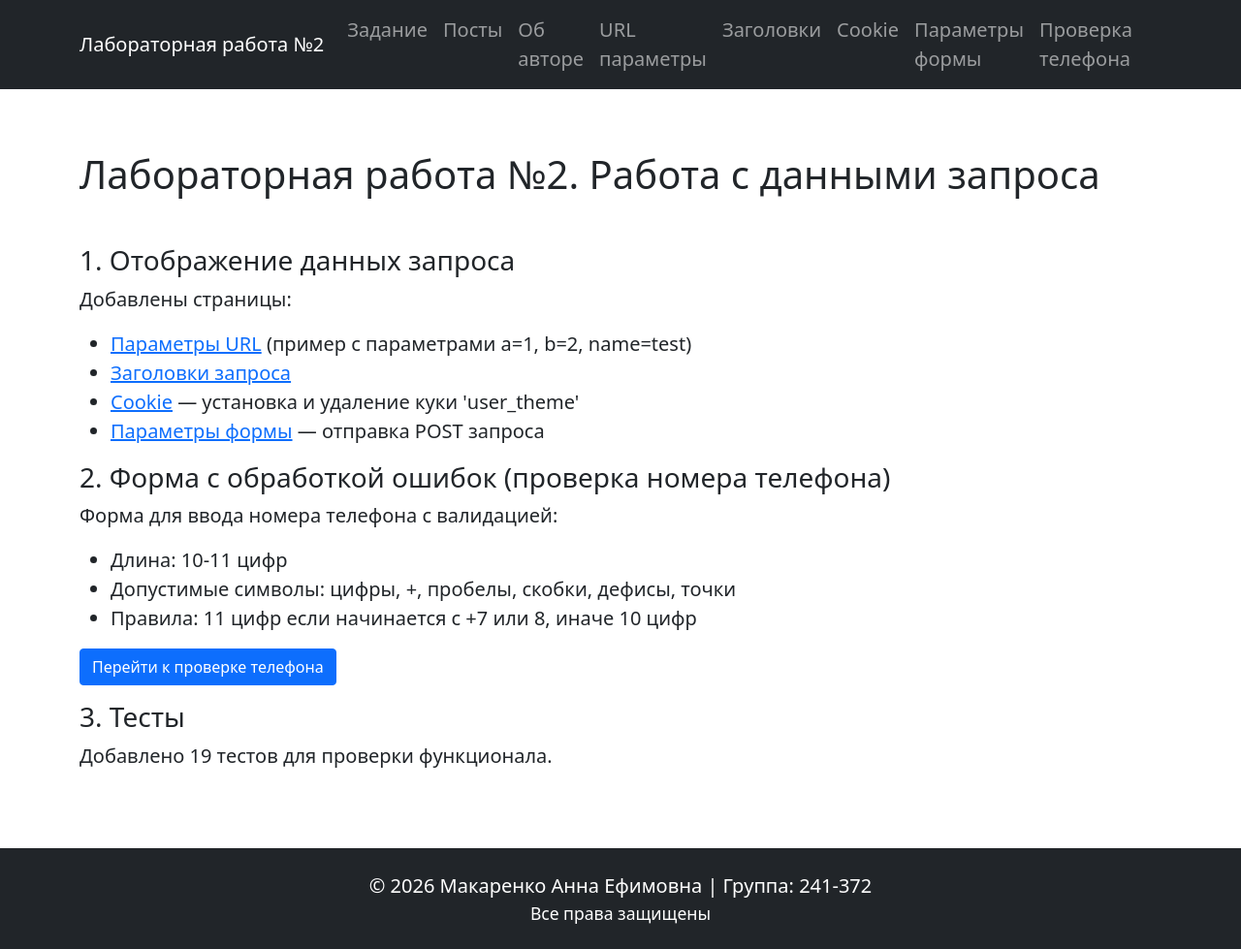
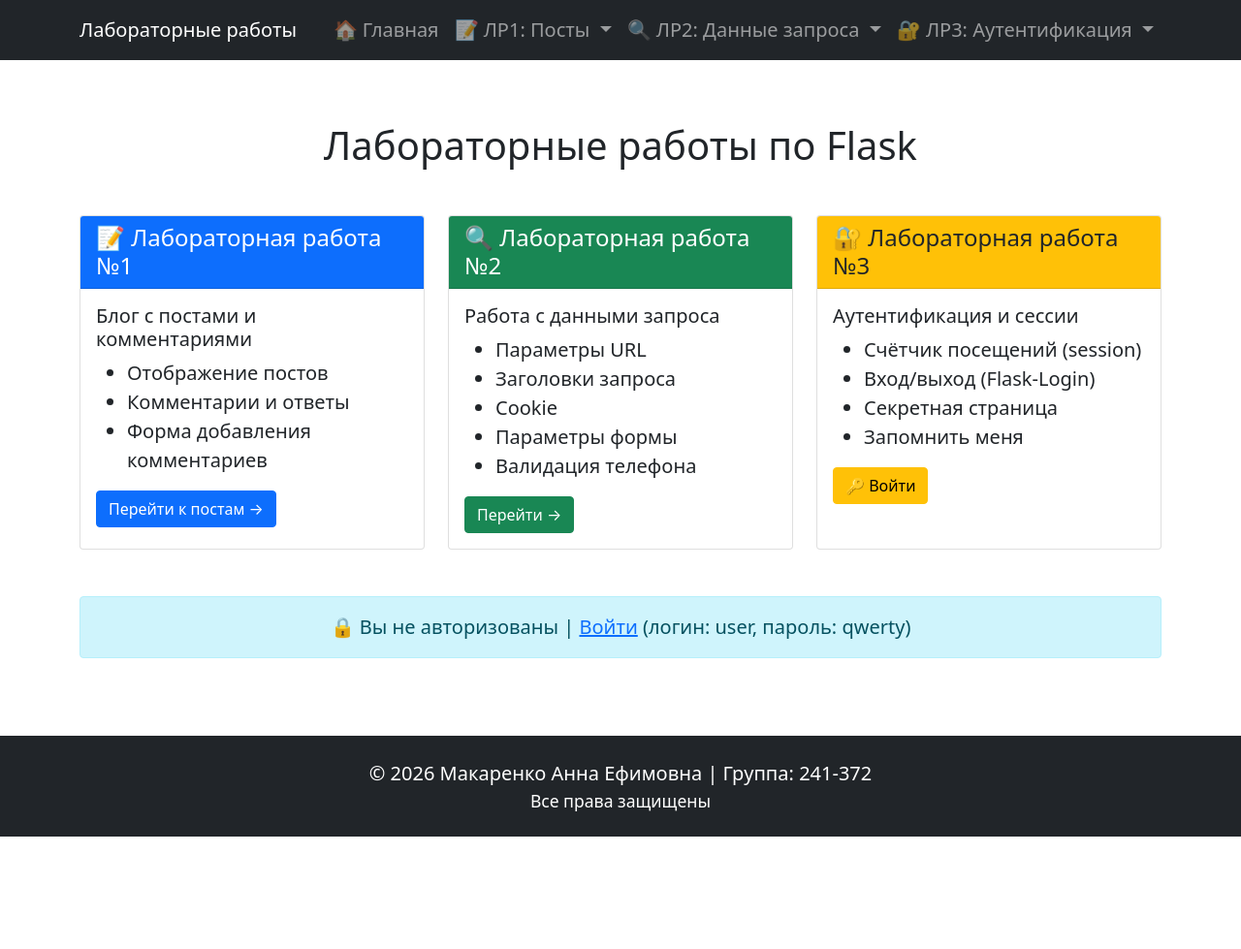
Before and after one commit to annamakarrenko/lab1-web-app, a Flask app: page / in a window 1280 px wide. Shown: the whole page at 97% size. After the commit the page ends 863 px from the top, so only its background shows below. Run offline with Flask 3, Linux system fonts and the light colour scheme.

Commit message:
Complete Lab3

```diff
--- a/app.py
+++ b/app.py
@@ -3,11 +3,14 @@ import random
 import re
 from datetime import datetime
 from functools import lru_cache
-from flask import Flask, render_template, request, make_response, redirect, url_for
+from flask import Flask, render_template, request, make_response, redirect, url_for, session, flash
+from flask_login import LoginManager, login_user, logout_user, login_required, current_user
 from faker import Faker
+from models import User
 
 fake = Faker()
 
+# Получаем путь к текущей директории
 base_dir = os.path.dirname(os.path.abspath(__file__))
 
 templates_path = os.path.join(base_dir, 'templates')
@@ -21,6 +24,22 @@ if not os.path.exists(static_path):
 app = Flask(__name__,
             template_folder=templates_path,
             static_folder=static_path)
+
+# Секретный ключ для сессий
+app.config['SECRET_KEY'] = 'your-secret-key-here-change-in-production-2026'
+
+# Инициализация Flask-Login
+login_manager = LoginManager()
+login_manager.init_app(app)
+login_manager.login_view = 'login'
+login_manager.login_message = 'Для доступа к этой странице необходимо войти в систему.'
+login_manager.login_message_category = 'warning'
+
+@login_manager.user_loader
+def load_user(user_id):
+    """Загрузка пользователя по ID для Flask-Login"""
+    return User.get(user_id)
+
 application = app
 
 images_ids = [
@@ -93,19 +112,16 @@ def about():
 def page_not_found(e):
     return render_template('404.html'), 404
 
-# 1. Параметры URL
 @app.route('/url-params')
 def url_params():
     params = dict(request.args)
     return render_template('url_params.html', title='Параметры URL', params=params)
 
-# 2. Заголовки запроса
 @app.route('/headers')
 def headers():
     headers_dict = dict(request.headers)
     return render_template('headers.html', title='Заголовки запроса', headers=headers_dict)
 
-# 3. Cookie
 @app.route('/cookies')
 def cookies_page():
     cookies_dict = dict(request.cookies)
@@ -115,21 +131,16 @@ def cookies_page():
 
 @app.route('/set-cookie')
 def set_cookie():
-    # Создаем ответ с перенаправлением на страницу cookie
     response = make_response(redirect(url_for('cookies_page')))
-    # Устанавливаем cookie на 1 час
     response.set_cookie('user_theme', 'dark', max_age=3600)
     return response
 
 @app.route('/delete-cookie')
 def delete_cookie():
-    # Создаем ответ с перенаправлением на страницу cookie
     response = make_response(redirect(url_for('cookies_page')))
-    # Удаляем cookie
     response.delete_cookie('user_theme')
     return response
 
-# 4. Параметры формы
 @app.route('/form-params', methods=['GET', 'POST'])
 def form_params():
     form_data = None
@@ -137,41 +148,29 @@ def form_params():
         form_data = dict(request.form)
     return render_template('form_params.html', title='Параметры формы', form_data=form_data)
 
-# 5. Проверка номера телефона (с валидацией)
 def validate_phone(phone):
-    """
-    Валидация и форматирование номера телефона
-    Возвращает: (отформатированный_номер, сообщение_об_ошибке)
-    """
     if not phone:
         return None, 'Недопустимый ввод. Введите номер телефона.'
 
-    # Проверка на недопустимые символы
-    # Разрешенные символы: цифры, +, пробелы, скобки, дефисы, точки
     allowed_chars_pattern = r'[^\d\+\s\(\)\-\.]'
     invalid_chars = re.findall(allowed_chars_pattern, phone)
     if invalid_chars:
         return None, 'Недопустимый ввод. В номере телефона встречаются недопустимые символы.'
 
-    # Извлекаем все цифры из номера
     digits = re.sub(r'\D', '', phone)
 
-    # Проверка количества цифр
     if len(digits) not in [10, 11]:
         return None, 'Недопустимый ввод. Неверное количество цифр.'
 
-    # Проверка для 11-значных номеров (должны начинаться с 7 или 8)
     if len(digits) == 11:
         if digits[0] not in ['7', '8']:
             return None, 'Недопустимый ввод. Неверное количество цифр.'
-        # Убираем первую цифру (7 или 8)
         number = digits[1:]
     elif len(digits) == 10:
         number = digits
     else:
         return None, 'Недопустимый ввод. Неверное количество цифр.'
 
-    # Форматируем номер в вид 8-XXX-XXX-XX-XX
     formatted = f"8-{number[:3]}-{number[3:6]}-{number[6:8]}-{number[8:]}"
     return formatted, None
 
@@ -189,5 +188,60 @@ def phone_form():
                          error=error, formatted_phone=formatted_phone,
                          phone_input=phone_input)
 
+@app.route('/visit-counter')
+def visit_counter():
+    """Страница счётчика посещений (использует session)"""
+    count = session.get('visit_count', 0)
+    count += 1
+    session['visit_count'] = count
+
+    return render_template('visit_counter.html', title='Счётчик посещений', visit_count=count)
+
+@app.route('/secret')
+@login_required
+def secret_page():
+    """Секретная страница (только для авторизованных пользователей)"""
+    secret_count = session.get('secret_visit_count', 0)
+    secret_count += 1
+    session['secret_visit_count'] = secret_count
+
+    return render_template('secret.html', title='Секретная страница', visit_count=secret_count)
+
+@app.route('/login', methods=['GET', 'POST'])
+def login():
+    """Страница входа в систему"""
+    if current_user.is_authenticated:
+        flash('Вы уже авторизованы!', 'info')
+        return redirect(url_for('index'))
+
+    next_url = request.args.get('next')
+
+    if request.method == 'POST':
+        username = request.form.get('username')
+        password = request.form.get('password')
+        remember = request.form.get('remember') == 'on'
+
+        user = User.find_by_username(username)
+
+        if user and user.password == password:
+            login_user(user, remember=remember)
+            flash(f'Добро пожаловать, {username}! Вы успешно вошли в систему.', 'success')
+
+            if next_url:
+                return redirect(next_url)
+            return redirect(url_for('index'))
+        else:
+            flash('Неверное имя пользователя или пароль. Попробуйте снова.', 'danger')
+
+    return render_template('login.html', title='Вход в систему')
+
+@app.route('/logout')
+@login_required
+def logout():
+    """Выход из системы"""
+    logout_user()
+    flash('Вы успешно вышли из системы.', 'info')
+    return redirect(url_for('index'))
+
 if __name__ == '__main__':
     app.run(debug=True)
--- a/requirements.txt
+++ b/requirements.txt
@@ -20,3 +20,4 @@ typing-extensions==4.12.2
 werkzeug==3.0.6
 zipp==3.20.2
 gunicorn==21.2.0
+Flask-Login==0.6.3
--- a/templates/base.html
+++ b/templates/base.html
@@ -5,39 +5,63 @@
     <meta name="viewport" content="width=device-width, initial-scale=1">
     <link href="https://cdn.jsdelivr.net/npm/bootstrap@5.0.2/dist/css/bootstrap.min.css" rel="stylesheet">
     <link rel="stylesheet" href="{{ url_for('static', filename='styles.css') }}">
-    <title>{% if title %}{{ title }}{% else %}Лабораторная работа №2{% endif %}</title>
+    <title>{% if title %}{{ title }}{% else %}Лабораторная работа №3{% endif %}</title>
     <style>
-      html {
-        height: 100%;
-      }
-      body {
-        min-height: 100vh;
-        display: flex;
-        flex-direction: column;
-      }
-      main {
-        flex: 1;
-      }
+      html { height: 100%; }
+      body { min-height: 100vh; display: flex; flex-direction: column; }
+      main { flex: 1; }
     </style>
   </head>
   <body>
     <header>
       <nav class="navbar navbar-expand-lg navbar-dark bg-dark">
         <div class="container">
-          <a class="navbar-brand" href="{{ url_for('index') }}">Лабораторная работа №2</a>
+          <a class="navbar-brand" href="{{ url_for('index') }}">Лабораторные работы</a>
           <button class="navbar-toggler" type="button" data-bs-toggle="collapse" data-bs-target="#navbarNav">
             <span class="navbar-toggler-icon"></span>
           </button>
           <div class="collapse navbar-collapse" id="navbarNav">
             <ul class="navbar-nav ms-auto">
-              <li class="nav-item"><a class="nav-link" href="{{ url_for('index') }}">Задание</a></li>
-              <li class="nav-item"><a class="nav-link" href="{{ url_for('posts') }}">Посты</a></li>
-              <li class="nav-item"><a class="nav-link" href="{{ url_for('about') }}">Об авторе</a></li>
-              <li class="nav-item"><a class="nav-link" href="{{ url_for('url_params') }}">URL параметры</a></li>
-              <li class="nav-item"><a class="nav-link" href="{{ url_for('headers') }}">Заголовки</a></li>
-              <li class="nav-item"><a class="nav-link" href="{{ url_for('cookies_page') }}">Cookie</a></li>
-              <li class="nav-item"><a class="nav-link" href="{{ url_for('form_params') }}">Параметры формы</a></li>
-              <li class="nav-item"><a class="nav-link" href="{{ url_for('phone_form') }}">Проверка телефона</a></li>
+              <li class="nav-item"><a class="nav-link" href="{{ url_for('index') }}">🏠 Главная</a></li>
+
+              <li class="nav-item dropdown">
+                <a class="nav-link dropdown-toggle" href="#" id="lab1Dropdown" role="button" data-bs-toggle="dropdown">
+                  📝 ЛР1: Посты
+                </a>
+                <ul class="dropdown-menu">
+                  <li><a class="dropdown-item" href="{{ url_for('posts') }}">📋 Список постов</a></li>
+                  <li><a class="dropdown-item" href="{{ url_for('about') }}">👤 Об авторе</a></li>
+                </ul>
+              </li>
+
+              <li class="nav-item dropdown">
+                <a class="nav-link dropdown-toggle" href="#" id="lab2Dropdown" role="button" data-bs-toggle="dropdown">
+                  🔍 ЛР2: Данные запроса
+                </a>
+                <ul class="dropdown-menu">
+                  <li><a class="dropdown-item" href="{{ url_for('url_params') }}?a=1&b=2&name=test">📎 Параметры URL</a></li>
+                  <li><a class="dropdown-item" href="{{ url_for('headers') }}">📨 Заголовки запроса</a></li>
+                  <li><a class="dropdown-item" href="{{ url_for('cookies_page') }}">🍪 Cookie</a></li>
+                  <li><a class="dropdown-item" href="{{ url_for('form_params') }}">📝 Параметры формы</a></li>
+                  <li><a class="dropdown-item" href="{{ url_for('phone_form') }}">📞 Проверка телефона</a></li>
+                </ul>
+              </li>
+
+              <li class="nav-item dropdown">
+                <a class="nav-link dropdown-toggle" href="#" id="lab3Dropdown" role="button" data-bs-toggle="dropdown">
+                  🔐 ЛР3: Аутентификация
+                </a>
+                <ul class="dropdown-menu">
+                  <li><a class="dropdown-item" href="{{ url_for('visit_counter') }}">🔢 Счётчик посещений</a></li>
+                  {% if current_user.is_authenticated %}
+                    <li><a class="dropdown-item" href="{{ url_for('secret_page') }}">🤫 Секретная страница</a></li>
+                    <li><hr class="dropdown-divider"></li>
+                    <li><a class="dropdown-item text-success" href="{{ url_for('logout') }}">🚪 Выйти ({{ current_user.username }})</a></li>
+                  {% else %}
+                    <li><a class="dropdown-item" href="{{ url_for('login') }}">🔑 Войти</a></li>
+                  {% endif %}
+                </ul>
+              </li>
             </ul>
           </div>
         </div>
--- a/templates/index.html
+++ b/templates/index.html
@@ -3,28 +3,87 @@
 {% block content %}
 <div class="row">
   <div class="col-lg-12">
-    <h1 class="my-5">Лабораторная работа №2. Работа с данными запроса</h1>
 
-    <h3>1. Отображение данных запроса</h3>
-    <p>Добавлены страницы:</p>
-    <ul>
-      <li><a href="{{ url_for('url_params', a=1, b=2, name='test') }}">Параметры URL</a> (пример с параметрами a=1, b=2, name=test)</li>
-      <li><a href="{{ url_for('headers') }}">Заголовки запроса</a></li>
-      <li><a href="{{ url_for('cookies_page') }}">Cookie</a> — установка и удаление куки 'user_theme'</li>
-      <li><a href="{{ url_for('form_params') }}">Параметры формы</a> — отправка POST запроса</li>
-    </ul>
+    {% with messages = get_flashed_messages(with_categories=true) %}
+      {% if messages %}
+        {% for category, message in messages %}
+          <div class="alert alert-{{ category if category != 'message' else 'info' }} alert-dismissible fade show mt-3" role="alert">
+            {{ message }}
+            <button type="button" class="btn-close" data-bs-dismiss="alert"></button>
+          </div>
+        {% endfor %}
+      {% endif %}
+    {% endwith %}
 
-    <h3>2. Форма с обработкой ошибок (проверка номера телефона)</h3>
-    <p>Форма для ввода номера телефона с валидацией:</p>
-    <ul>
-      <li>Длина: 10-11 цифр</li>
-      <li>Допустимые символы: цифры, +, пробелы, скобки, дефисы, точки</li>
-      <li>Правила: 11 цифр если начинается с +7 или 8, иначе 10 цифр</li>
-    </ul>
-    <p><a href="{{ url_for('phone_form') }}" class="btn btn-primary">Перейти к проверке телефона</a></p>
+    <h1 class="my-5 text-center">Лабораторные работы по Flask</h1>
 
-    <h3>3. Тесты</h3>
-    <p>Добавлено 19 тестов для проверки функционала.</p>
+    <div class="row mt-4">
+      <div class="col-md-4 mb-4">
+        <div class="card h-100">
+          <div class="card-header bg-primary text-white">
+            <h4 class="mb-0">📝 Лабораторная работа №1</h4>
+          </div>
+          <div class="card-body">
+            <h5>Блог с постами и комментариями</h5>
+            <ul>
+              <li>Отображение постов</li>
+              <li>Комментарии и ответы</li>
+              <li>Форма добавления комментариев</li>
+            </ul>
+            <a href="{{ url_for('posts') }}" class="btn btn-primary">Перейти к постам →</a>
+          </div>
+        </div>
+      </div>
+
+      <div class="col-md-4 mb-4">
+        <div class="card h-100">
+          <div class="card-header bg-success text-white">
+            <h4 class="mb-0">🔍 Лабораторная работа №2</h4>
+          </div>
+          <div class="card-body">
+            <h5>Работа с данными запроса</h5>
+            <ul>
+              <li>Параметры URL</li>
+              <li>Заголовки запроса</li>
+              <li>Cookie</li>
+              <li>Параметры формы</li>
+              <li>Валидация телефона</li>
+            </ul>
+            <a href="{{ url_for('url_params') }}" class="btn btn-success">Перейти →</a>
+          </div>
+        </div>
+      </div>
+
+      <div class="col-md-4 mb-4">
+        <div class="card h-100">
+          <div class="card-header bg-warning text-dark">
+            <h4 class="mb-0">🔐 Лабораторная работа №3</h4>
+          </div>
+          <div class="card-body">
+            <h5>Аутентификация и сессии</h5>
+            <ul>
+              <li>Счётчик посещений (session)</li>
+              <li>Вход/выход (Flask-Login)</li>
+              <li>Секретная страница</li>
+              <li>Запомнить меня</li>
+            </ul>
+            {% if current_user.is_authenticated %}
+              <a href="{{ url_for('secret_page') }}" class="btn btn-warning">🔓 Секретная страница</a>
+            {% else %}
+              <a href="{{ url_for('login') }}" class="btn btn-warning">🔑 Войти</a>
+            {% endif %}
+          </div>
+        </div>
+      </div>
+    </div>
+
+    <div class="alert alert-info mt-4 text-center">
+      {% if current_user.is_authenticated %}
+        ✅ Вы вошли как <strong>{{ current_user.username }}</strong> | <a href="{{ url_for('logout') }}">Выйти</a>
+      {% else %}
+        🔒 Вы не авторизованы | <a href="{{ url_for('login') }}">Войти</a> (логин: user, пароль: qwerty)
+      {% endif %}
+    </div>
   </div>
 </div>
 {% endblock %}
```
Also changed, not shown: models.py (added, +27 -0 lines), templates/login.html (added, +42 -0 lines), templates/secret.html (added, +32 -0 lines), templates/visit_counter.html (added, +21 -0 lines), tests/test_lab3.py (added, +136 -0 lines).
